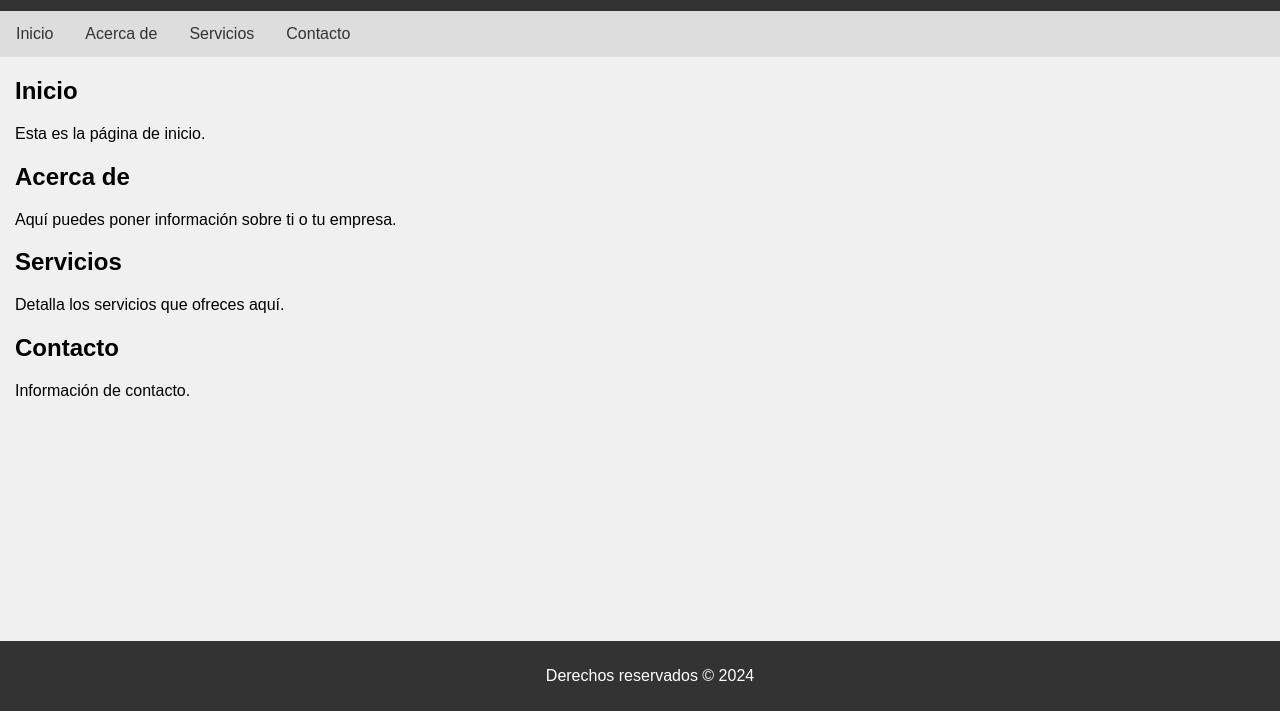
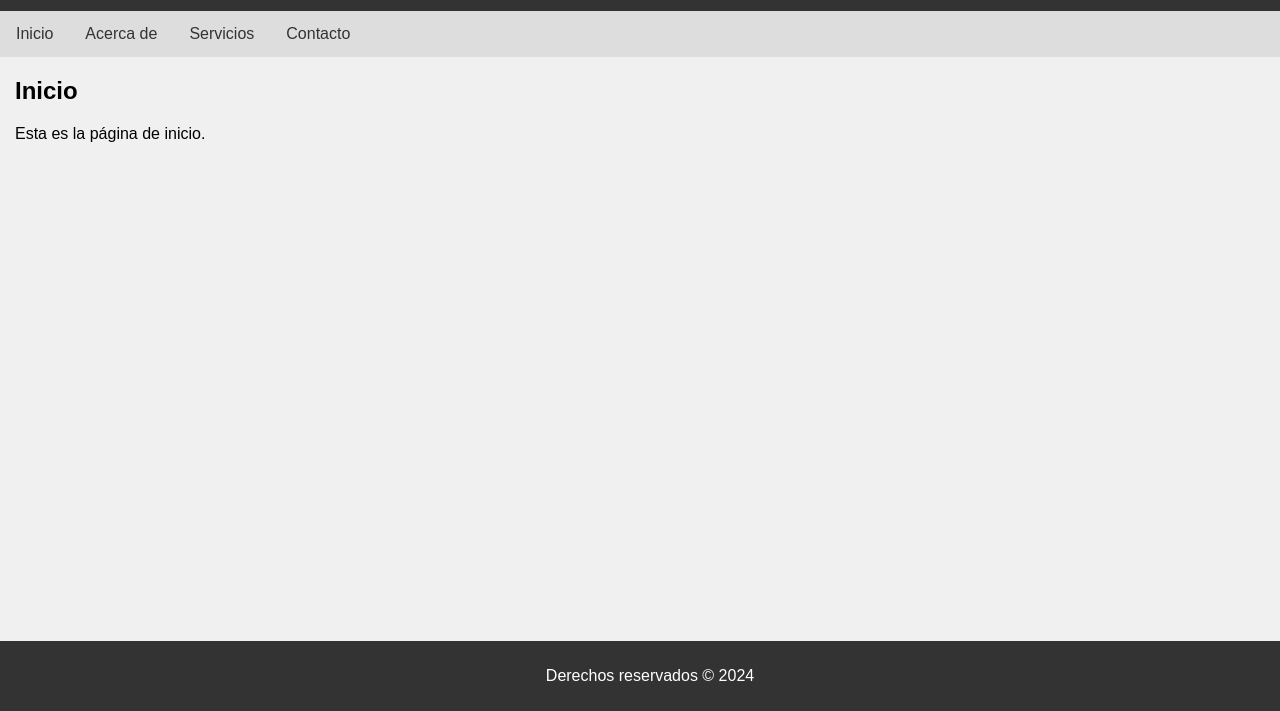
Before and after one commit to Joelhernandezc92/miprimeraweb, a plain HTML site: page index.html in a window 1280 px wide. Shown: the part 89-800 px from the top of the page. Drawn offline with Linux system fonts and the light colour scheme.

Commit message:
Update index.html

```diff
--- a/index.html
+++ b/index.html
@@ -9,23 +9,14 @@
         <h1>Bienvenido a Mi Página Personalizada</h1>
     </div>
     <div class="nav">
-        <a href="#inicio">Inicio</a>
-        <a href="#acerca">Acerca de</a>
-        <a href="#servicios">Servicios</a>
-        <a href="#contacto">Contacto</a>
+        <a href="index.html">Inicio</a>
+        <a href="acerca.html">Acerca de</a>
+        <a href="servicios.html">Servicios</a>
+        <a href="contacto.html">Contacto</a>
     </div>
     <div class="main">
         <h2 id="inicio">Inicio</h2>
         <p>Esta es la página de inicio.</p>
-
-        <h2 id="acerca">Acerca de</h2>
-        <p>Aquí puedes poner información sobre ti o tu empresa.</p>
-
-        <h2 id="servicios">Servicios</h2>
-        <p>Detalla los servicios que ofreces aquí.</p>
-
-        <h2 id="contacto">Contacto</h2>
-        <p>Información de contacto.</p>
     </div>
     <div class="footer">
         <p>Derechos reservados © 2024</p>
```
